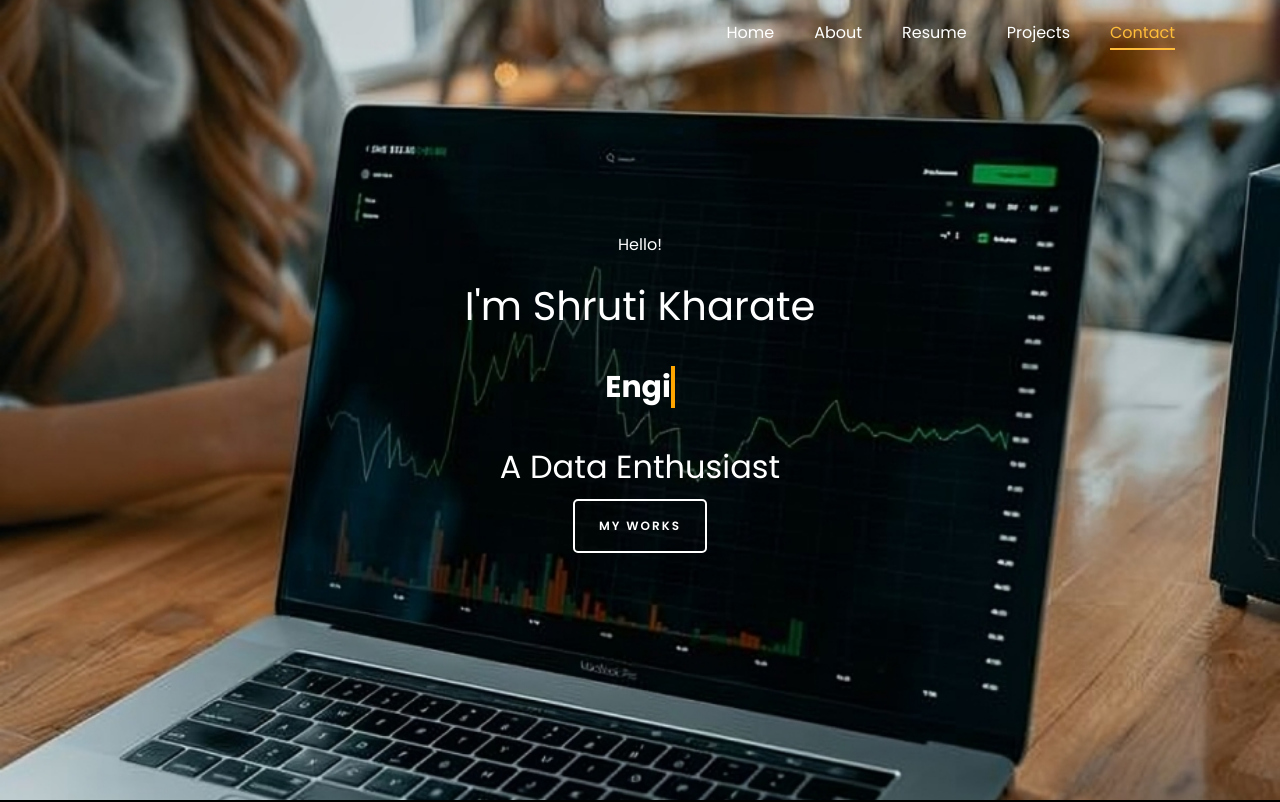
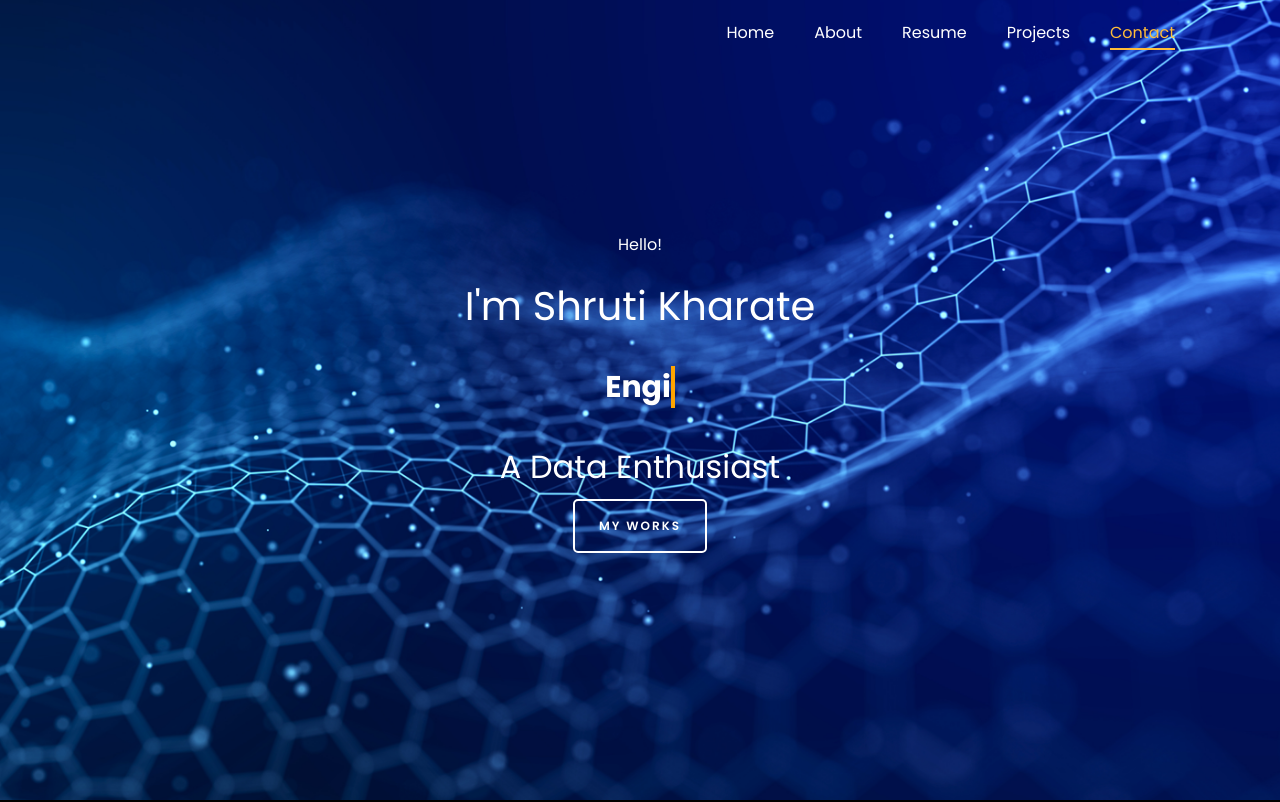
Before and after one commit to ShrutiKharate/ShrutiKharate.io, a plain HTML site: page index.html in a window 1280 px wide. Shown: the top 802 px of the page. Drawn offline with Linux system fonts and the light colour scheme; files whose address does not match are found by name.

Commit message:
Update index.html

```diff
--- a/index.html
+++ b/index.html
@@ -21,7 +21,7 @@
     <style>
 		/* Centering content */
 		#home-section {
-			background-image: url('images/laptop.png');
+			background-image: url('images/main.webp');
 			background-size: cover;
 			background-position: center;
 			height: 100vh;
```
